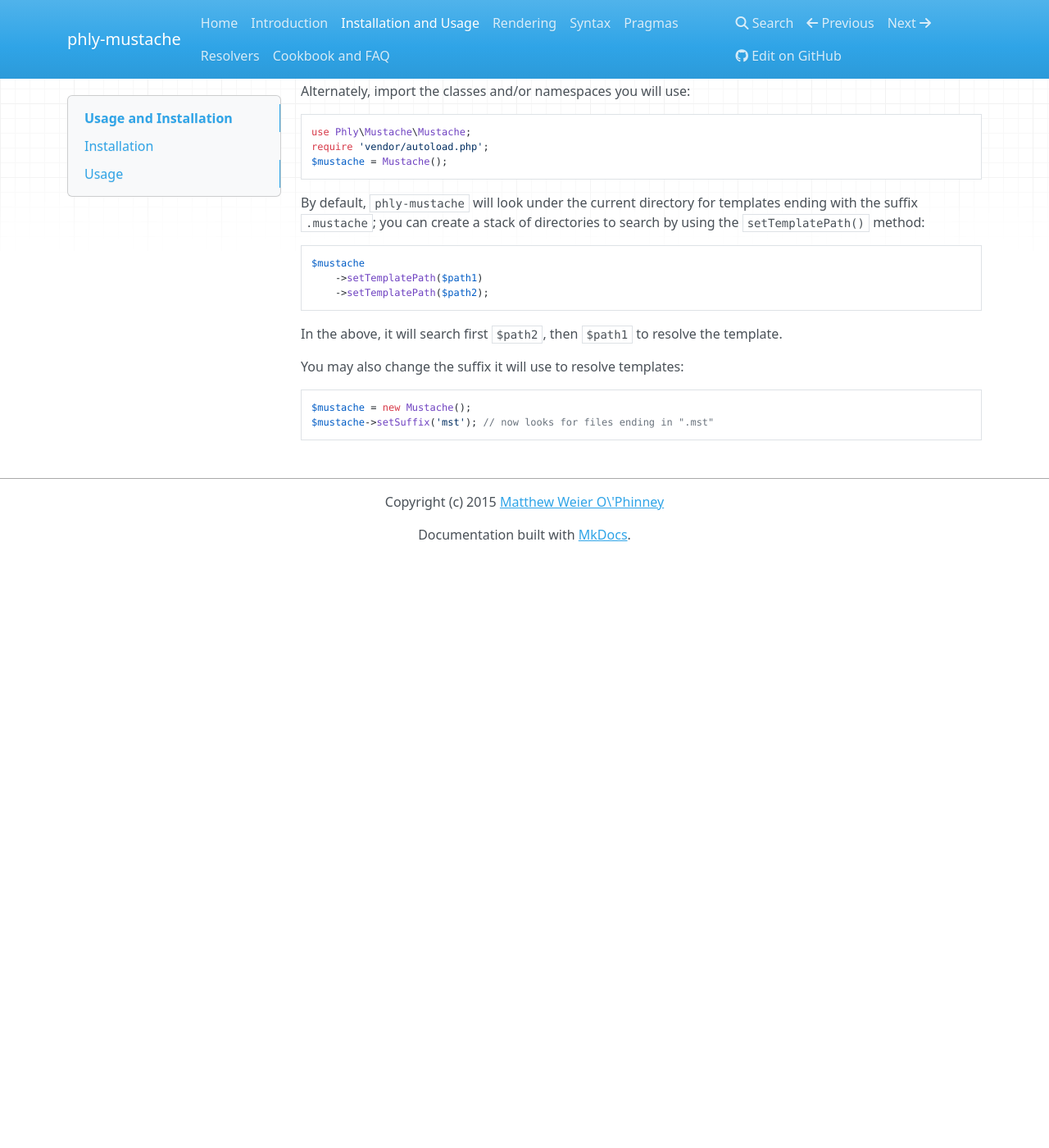
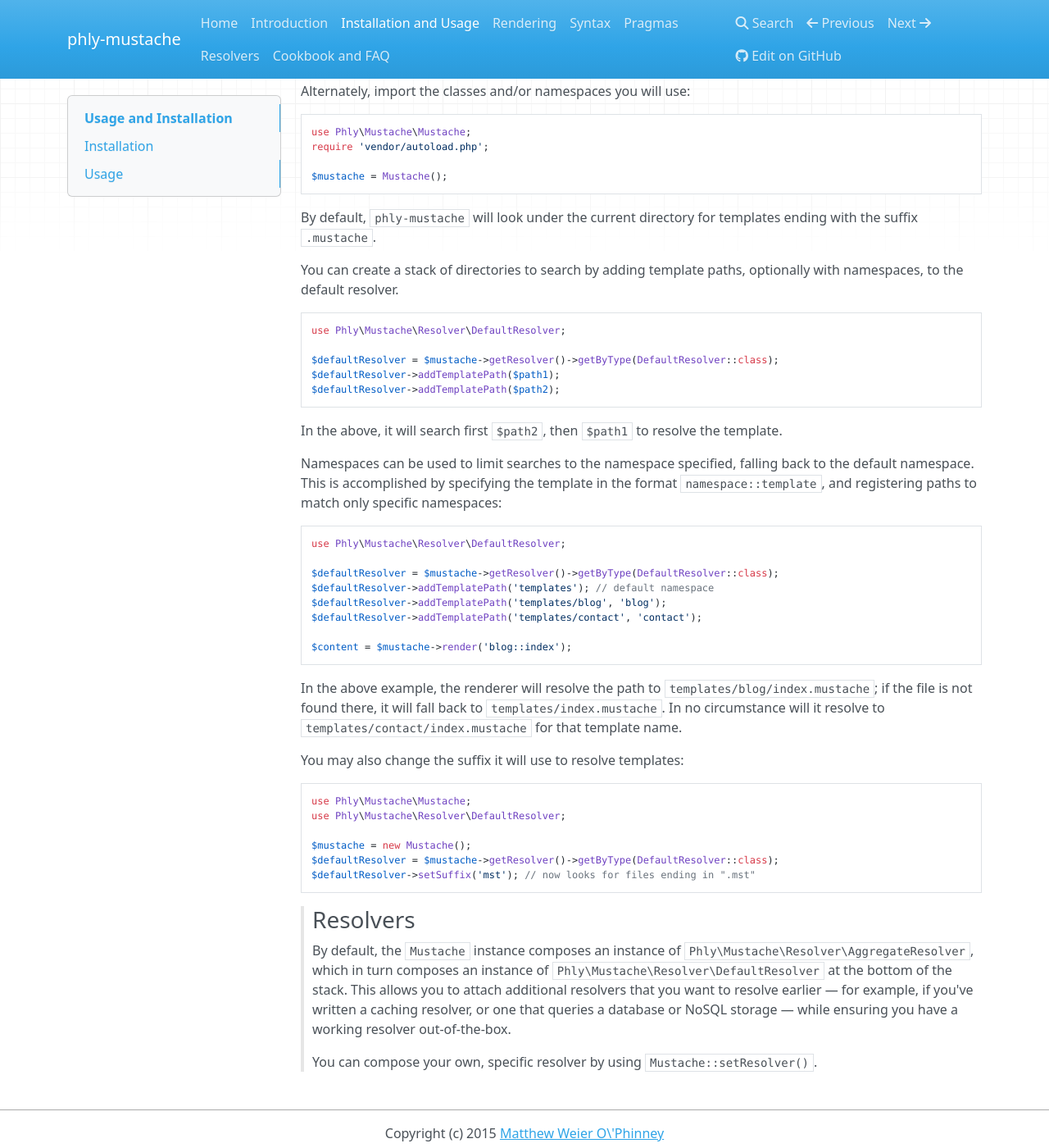
Before and after one commit to phly/phly_mustache, an MkDocs documentation site: the page built from doc/book/usage.md, in a window 1280 px wide and 1400 px high, scrolled down 422 px. Shown: the whole window at 82% size. Built offline with MkDocs 1.6.1, drawn with Linux system fonts in a browser that asks for light colours; nearby versions of some CDN libraries; old or Windows-style settings are respelled for this version of MkDocs; before the commit the page ends 1102 px from its top, so only the background shows below that.

Commit message:
Documented resolvers
- Updated documentation of resolvers.
- Updated usage documentation.

````diff
--- a/doc/book/usage.md
+++ b/doc/book/usage.md
@@ -25,24 +25,67 @@ Alternately, import the classes and/or namespaces you will use:
 ```php
 use Phly\Mustache\Mustache;
 require 'vendor/autoload.php';
+
 $mustache = Mustache();
 ```
 
 By default, `phly-mustache` will look under the current directory for templates
-ending with the suffix `.mustache`; you can create a stack of directories to
-search by using the `setTemplatePath()` method:
+ending with the suffix `.mustache`.
+
+You can create a stack of directories to search by adding template paths,
+optionally with namespaces, to the default resolver.
 
 ```php
-$mustache
-    ->setTemplatePath($path1)
-    ->setTemplatePath($path2);
+use Phly\Mustache\Resolver\DefaultResolver;
+
+$defaultResolver = $mustache->getResolver()->getByType(DefaultResolver::class);
+$defaultResolver->addTemplatePath($path1);
+$defaultResolver->addTemplatePath($path2);
 ```
 
 In the above, it will search first `$path2`, then `$path1` to resolve the template.
 
+Namespaces can be used to limit searches to the namespace specified, falling
+back to the default namespace. This is accomplished by specifying the template
+in the format `namespace::template`, and registering paths to match only
+specific namespaces:
+
+```php
+use Phly\Mustache\Resolver\DefaultResolver;
+
+$defaultResolver = $mustache->getResolver()->getByType(DefaultResolver::class);
+$defaultResolver->addTemplatePath('templates'); // default namespace
+$defaultResolver->addTemplatePath('templates/blog', 'blog');
+$defaultResolver->addTemplatePath('templates/contact', 'contact');
+
+$content = $mustache->render('blog::index');
+```
+
+In the above example, the renderer will resolve the path to
+`templates/blog/index.mustache`; if the file is not found there, it will fall
+back to `templates/index.mustache`. In no circumstance will it resolve to
+`templates/contact/index.mustache` for that template name.
+
 You may also change the suffix it will use to resolve templates:
 
 ```php
+use Phly\Mustache\Mustache;
+use Phly\Mustache\Resolver\DefaultResolver;
+
 $mustache = new Mustache();
-$mustache->setSuffix('mst'); // now looks for files ending in ".mst"
+$defaultResolver = $mustache->getResolver()->getByType(DefaultResolver::class);
+$defaultResolver->setSuffix('mst'); // now looks for files ending in ".mst"
 ```
+
+> ### Resolvers
+>
+> By default, the `Mustache` instance composes an instance of
+> `Phly\Mustache\Resolver\AggregateResolver`, which in turn composes an instance
+> of `Phly\Mustache\Resolver\DefaultResolver` at the bottom of the stack. This
+> allows you to attach additional resolvers that you want to resolve earlier —
+> for example, if you've written a caching resolver, or one that queries a
+> database or NoSQL storage — while ensuring you have a working resolver
+> out-of-the-box.
+>
+> You can compose your own, specific resolver by using
+> `Mustache::setResolver()`.
````
Also changed, not shown: README.md (+22 -9 lines), doc/book/resolvers.md (+40 -9 lines).
